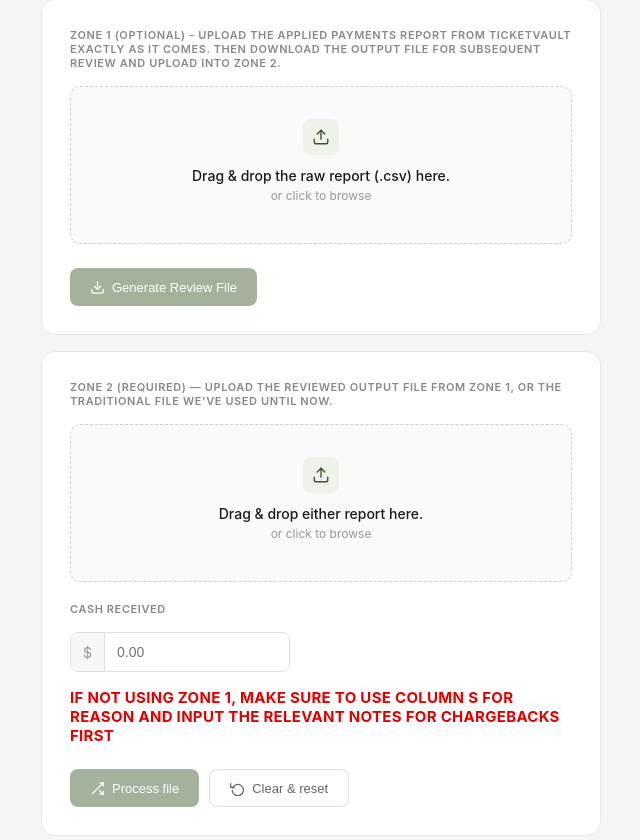
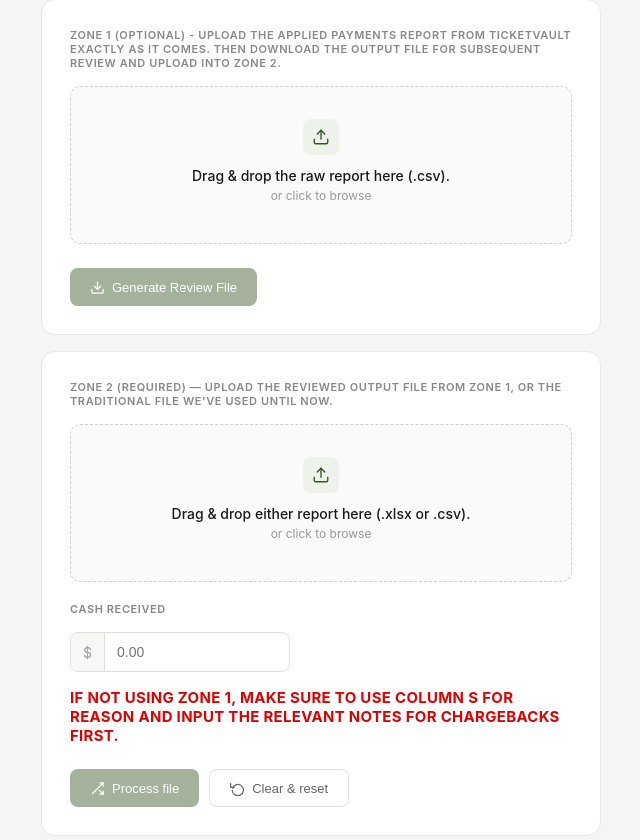
Before and after one commit to ysaccounting/Applied-Payments, a Flask app: page / in a window 1280 px wide. Shown: the part 100-940 px from the top of the page, without its empty margins (319-959 px from the left). Run offline with Flask 3, Linux system fonts and the light colour scheme; parts of the project's set-up code (start-up, migrations or seed data) failed here and were passed over.

Commit message:
Update index.html

```diff
--- a/templates/index.html
+++ b/templates/index.html
@@ -384,7 +384,7 @@
       <div class="drop-icon">
         <svg viewBox="0 0 24 24"><path d="M21 15v4a2 2 0 0 1-2 2H5a2 2 0 0 1-2-2v-4"/><polyline points="17 8 12 3 7 8"/><line x1="12" y1="3" x2="12" y2="15"/></svg>
       </div>
-      <div class="drop-title" id="z1DropTitle">Drag &amp; drop the raw report (.csv) here.</div>
+      <div class="drop-title" id="z1DropTitle">Drag &amp; drop the raw report here (.csv).</div>
       <div class="drop-sub" id="z1DropSub">or click to browse</div>
       <div class="drop-filename" id="z1DropFilename"></div>
     </div>
@@ -409,7 +409,7 @@
       <div class="drop-icon">
         <svg viewBox="0 0 24 24"><path d="M21 15v4a2 2 0 0 1-2 2H5a2 2 0 0 1-2-2v-4"/><polyline points="17 8 12 3 7 8"/><line x1="12" y1="3" x2="12" y2="15"/></svg>
       </div>
-      <div class="drop-title" id="dropTitle">Drag &amp; drop either report here.</div>
+      <div class="drop-title" id="dropTitle">Drag &amp; drop either report here (.xlsx or .csv).</div>
       <div class="drop-sub" id="dropSub">or click to browse</div>
       <div class="drop-filename" id="dropFilename"></div>
     </div>
@@ -441,7 +441,7 @@
       </div>
     </div>
 
-    <p style="font-size: 15px; font-weight: 700; color: #e00000; margin-top: 16px; letter-spacing: 0.3px;">IF NOT USING ZONE 1, MAKE SURE TO USE COLUMN S FOR REASON AND INPUT THE RELEVANT NOTES FOR CHARGEBACKS FIRST</p>
+    <p style="font-size: 15px; font-weight: 700; color: #e00000; margin-top: 16px; letter-spacing: 0.3px;">IF NOT USING ZONE 1, MAKE SURE TO USE COLUMN S FOR REASON AND INPUT THE RELEVANT NOTES FOR CHARGEBACKS FIRST.</p>
 
     <div class="btn-row">
       <button class="btn btn-primary" id="processBtn" onclick="processFile()" disabled>
```
